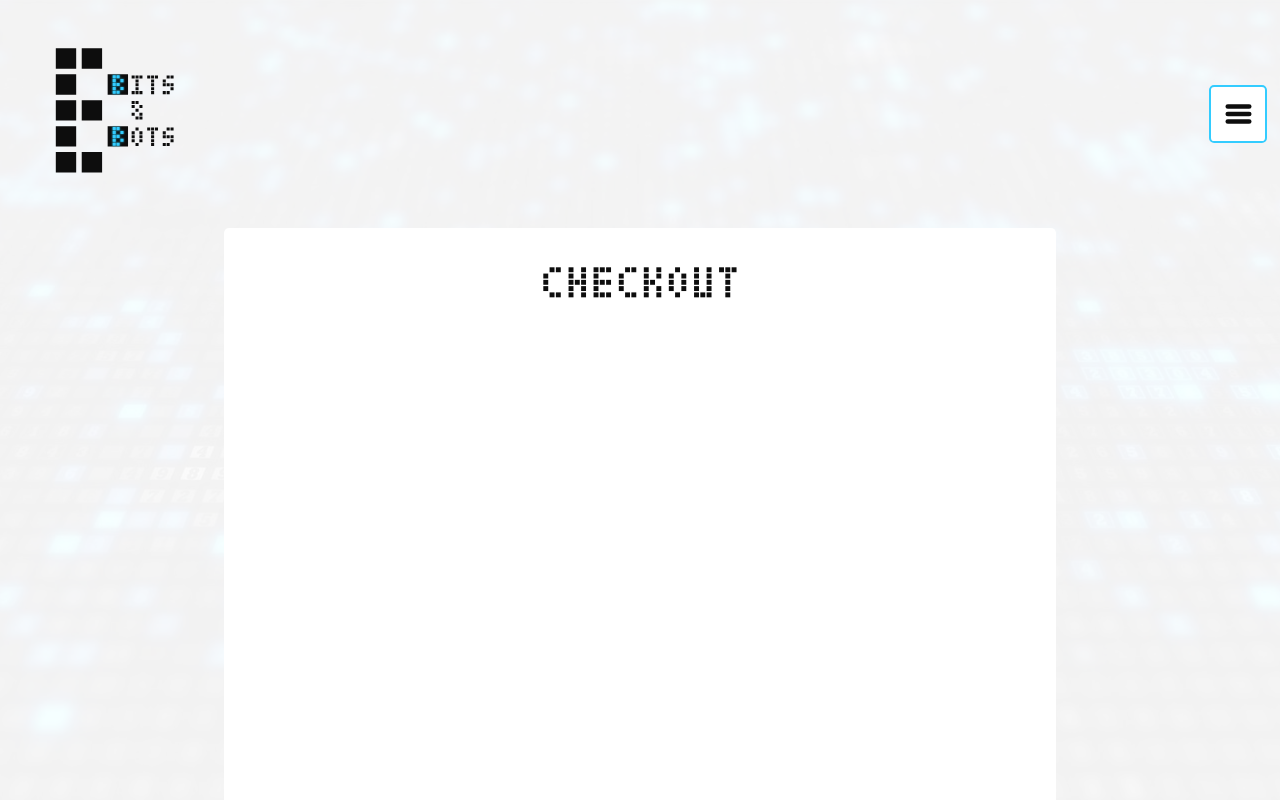
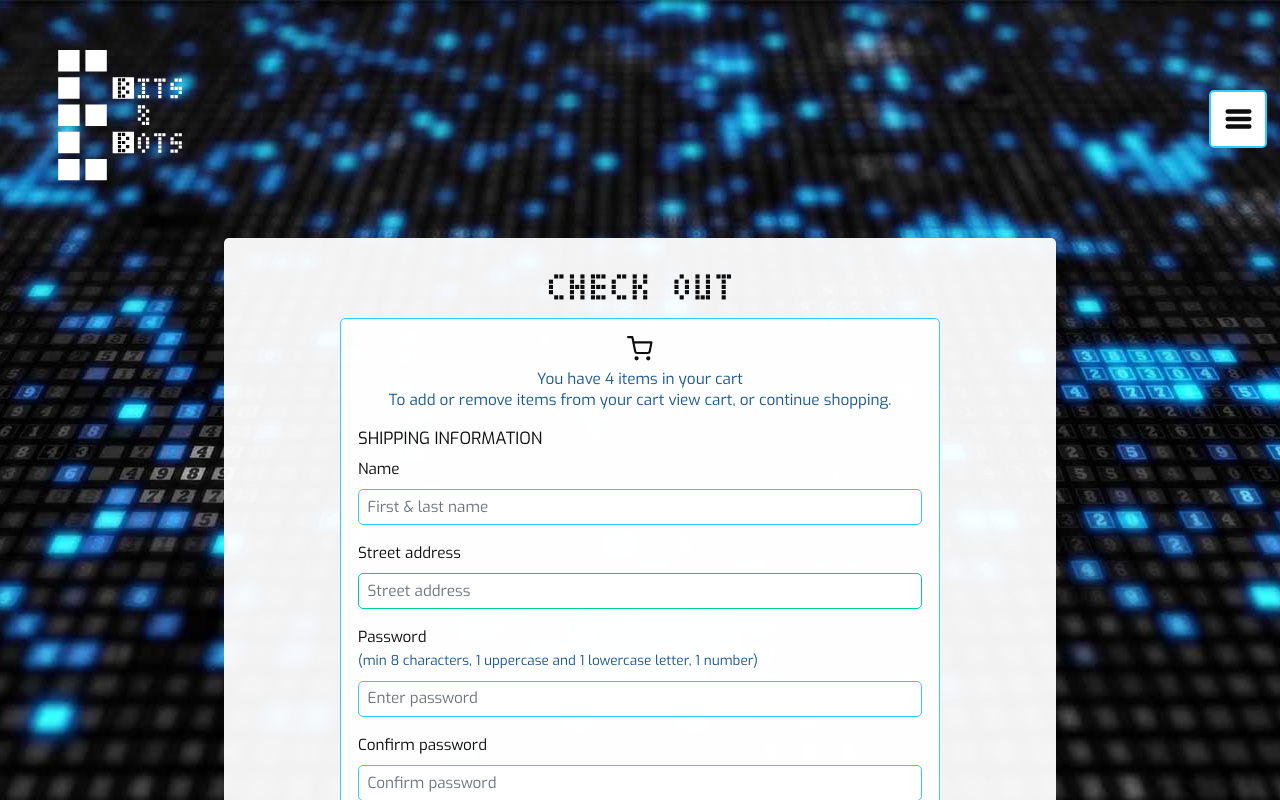
Before and after one commit to VisueltSett/26-06-2022_resit-project-exam-2-visueltsett, a React (Create React App) app: page / in a window 1280 px wide. Shown: the top 800 px of the page. Built offline with nearby package versions, Linux system fonts and the light colour scheme.

Commit message:
style edits background and checkout

```diff
--- /dev/null
+++ b/src/components/form/CheckoutForm.jsx
@@ -0,0 +1,162 @@
+import React from "react";
+import Heading from "../heading/Heading";
+import Form from "react-bootstrap/Form";
+import Container from "react-bootstrap/Container";
+import formStyles from "./Form.module.scss";
+import BtnPrimary from "../buttons/BtnPrimary";
+import { FiShoppingCart } from "react-icons/fi";
+
+import { useFormik } from "formik";
+import { checkoutSchema } from "./Schemas";
+
+const onSubmit = async (values, actions) => {
+	console.log(values);
+	console.log(actions);
+	await new Promise((resolve) => setTimeout(resolve, 1000));
+	actions.resetForm();
+};
+
+function CheckoutForm() {
+	const {
+		values,
+		errors,
+		touched,
+		isSubmitting,
+		handleChange,
+		handleBlur,
+		handleSubmit,
+	} = useFormik({
+		initialValues: {
+			name: "",
+			streetAddress: "",
+			city: "",
+			postalCode: "",
+			country: "",
+		},
+		validationSchema: checkoutSchema,
+		onSubmit,
+	});
+
+	console.log(errors);
+
+	return (
+		<Form
+			className={`${formStyles.form} ${formStyles.checkoutForm}`}
+			onSubmit={handleSubmit}
+		>
+			<Container className={formStyles.shoppingCart}>
+				<FiShoppingCart />
+				<h5>You have 4 items in your cart</h5>
+				<h5>
+					To add or remove items from your cart view cart, or continue shopping.
+				</h5>
+			</Container>
+			<Heading title="Shipping information" size="3" />
+			<Form.Group className="mb-3" controlId="name">
+				<Form.Label>Name</Form.Label>
+				<Form.Control
+					value={values.name}
+					onChange={handleChange}
+					onBlur={handleBlur}
+					className={
+						errors.name && touched.name
+							? `${formStyles.formControlError}`
+							: !errors.name && touched.name
+							? `${formStyles.formControlSuccess}`
+							: ""
+					}
+					name="name"
+					type="text"
+					placeholder="First &amp; last name"
+				/>
+				{errors.name && touched.name && (
+					<p className={formStyles.error}>{errors.name}</p>
+				)}
+			</Form.Group>
+			<Form.Group className="mb-3" controlId="streetAddress">
+				<Form.Label>Street address</Form.Label>
+				<Form.Control
+					value={values.streetAddress}
+					onChange={handleChange}
+					onBlur={handleBlur}
+					className={
+						errors.streetAddress && touched.streetAddress
+							? `${formStyles.formControlError}`
+							: !errors.streetAddress && !touched.streetAddress
+							? `${formStyles.formControlSuccess}`
+							: ""
+					}
+					name="streetAddress"
+					type="text"
+					placeholder="Street address"
+				/>
+				{errors.streetAddress && !touched.streetAddresse && (
+					<p className={formStyles.error}>{errors.streetAddress}</p>
+				)}
+			</Form.Group>
+			<Form.Group className="mb-3" controlId="password">
+				<Form.Label>
+					Password <br />
+					<span className={formStyles.formNote}>
+						(min 8 characters, 1 uppercase and 1 lowercase letter, 1 number)
+					</span>
+				</Form.Label>
+				<Form.Control
+					value={values.password}
+					onChange={handleChange}
+					onBlur={handleBlur}
+					className={
+						errors.password && touched.password
+							? `${formStyles.formControlError}`
+							: !errors.password && touched.password
+							? `${formStyles.formControlSuccess}`
+							: ""
+					}
+					name="password"
+					type="password"
+					placeholder="Enter password"
+				/>
+				{errors.password && touched.password && (
+					<p className={formStyles.error}>{errors.password}</p>
+				)}
+			</Form.Group>
+			<Form.Group className="mb-3" controlId="confirmPassword">
+				<Form.Label>Confirm password</Form.Label>
+				<Form.Control
+					value={values.confirmPassword}
+					onChange={handleChange}
+					onBlur={handleBlur}
+					className={
+						errors.confirmPassword && touched.confirmPassword
+							? `${formStyles.formControlError}`
+							: !errors.confirmPassword && touched.confirmPassword
+							? `${formStyles.formControlSuccess}`
+							: ""
+					}
+					name="confirmPassword"
+					type="password"
+					placeholder="Confirm password"
+				/>
+				{errors.confirmPassword && touched.confirmPassword && (
+					<p className={formStyles.error}>{errors.confirmPassword}</p>
+				)}
+			</Form.Group>
+			<BtnPrimary
+				buttonLabel="Check out"
+				disabled={
+					isSubmitting ||
+					!touched.email ||
+					!touched.password ||
+					errors.email ||
+					errors.password
+						? true
+						: !errors.email && !errors.password
+						? false
+						: true
+				}
+			/>
+		</Form>
+	);
+}
+
+export default CheckoutForm;
--- a/src/components/form/Form.module.scss
+++ b/src/components/form/Form.module.scss
@@ -4,7 +4,7 @@
 .form {
 	background: map-get($bitsbotsColors, "white-light");
 	border-radius: 0.3rem;
-	border: 0.15rem solid map-get($bitsbotsColors, "light-blue");
+	border: 0.05rem solid map-get($bitsbotsColors, "light-blue");
 	max-width: 100vw;
 	min-height: 320px;
 	padding: 1rem;
@@ -40,6 +40,34 @@
 	}
 }
 
+.checkoutForm {
+	@extend .registerForm;
+
+	text-align: left;
+	min-height: 600px !important;
+
+	@media (min-width: 860px) {
+		min-width: 600px !important;
+		max-width: 600px !important;
+		height: 600px;
+	}
+}
+
+.shoppingCart {
+	@include flexboxCenterColumn;
+	text-align: center;
+
+	margin: 0 auto 1rem !important;
+
+	svg {
+		font-size: 1.5rem !important;
+		margin-bottom: 0.5rem !important;
+	}
+	h5 {
+		margin-bottom: 0.15rem !important;
+	}
+}
+
 .formControlError {
 	border: 0.1rem solid map-get($bitsbotsColors, "error") !important;
 }
--- a/src/components/navigation/Navigation.jsx
+++ b/src/components/navigation/Navigation.jsx
@@ -18,9 +18,9 @@ function Navigation() {
 						<Navbar.Brand href="#">
 							{" "}
 							<img
-								src="../../../images/bitsbotslogo-black.svg"
-								width="190"
-								height="200"
+								src="../../../images/bitsbotslogo-white.svg"
+								width="200"
+								height="210"
 								className="d-inline-block align-top"
 								alt="Bitsbots logo"
 							/>
--- a/src/pages/Checkout.jsx
+++ b/src/pages/Checkout.jsx
@@ -1,11 +1,13 @@
 import React from "react";
 import Heading from ".././components/heading/Heading";
+import CheckoutForm from "../components/form/CheckoutForm";
 import Container from "react-bootstrap/Container";
 
 function Checkout() {
 	return (
 		<Container className="whiteBgContainer">
-			<Heading title="Checkout" />
+			<Heading title="Check out" />
+			<CheckoutForm />
 		</Container>
 	);
 }
--- a/src/styles/_custom-variables.scss
+++ b/src/styles/_custom-variables.scss
@@ -17,6 +17,7 @@ $bitsbotsColors: (
 	"black": $black,
 	"white-full": $white,
 	"white-light": rgba(255, 255, 255, 0.95),
+	"white-overlay-bg": rgba(255, 255, 255, 0),
 	"grey": $gray,
 	"warning": $warning,
 	"error": $error,
@@ -37,10 +38,11 @@ $fontWeight: (
 
 $font-size-base: 0.9rem;
 
-$h1-font-size: $font-size-base * 3;
-$h2-font-size: $font-size-base * 1.5;
-$h3-font-size: $font-size-base * 1.25;
-$h4-font-size: $font-size-base * 1.25;
+$h1-font-size: $font-size-base * 2.5;
+$h2-font-size: $font-size-base * 1.25;
+$h3-font-size: $font-size-base * 1.1;
+$h4-font-size: $font-size-base * 1.1;
+$h5-font-size: $font-size-base;
 
 //Navigation
 $nav-link-font-size: $h4-font-size;
@@ -72,7 +74,7 @@ $link-hover-decoration: underline;
 $link-color: map-get($bitsbotsColors, "dark-blue");
 
 //Borders, Forms, Inputs & Buttons
-$border-width: 0.15rem;
+$border-width: 0.05rem;
 $border-color: map-get($bitsbotsColors, "light-blue");
 $border-radius: 0.3rem;
 $border-radius-sm: 0.3rem;
--- a/src/styles/globals.scss
+++ b/src/styles/globals.scss
@@ -32,8 +32,8 @@ body {
 	font-weight: $font-weight-base;
 	color: $body-color;
 	background: linear-gradient(
-			map-get($bitsbotsColors, "white-light"),
-			map-get($bitsbotsColors, "white-light")
+			map-get($bitsbotsColors, "white-overlay-bg"),
+			map-get($bitsbotsColors, "white-overlay-bg")
 		),
 		url(../../public/images/bitsbots_tech_background_420x976.jpg) top center;
 	background-repeat: no-repeat;
@@ -41,8 +41,8 @@ body {
 
 	@media (min-width: 420px) {
 		background: linear-gradient(
-				map-get($bitsbotsColors, "white-light"),
-				map-get($bitsbotsColors, "white-light")
+				map-get($bitsbotsColors, "white-overlay-bg"),
+				map-get($bitsbotsColors, "white-overlay-bg")
 			),
 			url(../../public/images/bitsbots_tech_background_768x864.jpg) top center;
 	}
@@ -50,24 +50,24 @@ body {
 	@media (min-width: 768px) {
 		font-size: 17px;
 		background: linear-gradient(
-				map-get($bitsbotsColors, "white-light"),
-				map-get($bitsbotsColors, "white-light")
+				map-get($bitsbotsColors, "white-overlay-bg"),
+				map-get($bitsbotsColors, "white-overlay-bg")
 			),
 			url(../../public/images/bitsbots_tech_background_1080x1215.jpg) top center;
 	}
 
 	@media (min-width: 1080px) {
 		background: linear-gradient(
-				map-get($bitsbotsColors, "white-light"),
-				map-get($bitsbotsColors, "white-light")
+				map-get($bitsbotsColors, "white-overlay-bg"),
+				map-get($bitsbotsColors, "white-overlay-bg")
 			),
 			url(../../public/images/bitsbots_tech_background_1490x1676.jpg) top center;
 	}
 
 	@media (min-width: 1490px) {
 		background: linear-gradient(
-				map-get($bitsbotsColors, "white-light"),
-				map-get($bitsbotsColors, "white-light")
+				map-get($bitsbotsColors, "white-overlay-bg"),
+				map-get($bitsbotsColors, "white-overlay-bg")
 			),
 			url(../../public/images/bitsbots_tech_background_1920x2160.jpg) top center;
 	}
@@ -77,21 +77,14 @@ h1 {
 	font-family: $font-family-monospace;
 }
 
-h2 {
-	font-weight: $font-weight-normal !important;
-}
-
-h3,
-h5 {
-	font-weight: map-get($fontWeight, "medium");
-}
-
 h2,
 h3 {
+	font-weight: $font-weight-normal !important;
 	text-transform: uppercase;
 }
 
 h5 {
+	font-weight: $font-weight-normal !important;
 	color: map-get($bitsbotsColors, "dark-blue");
 }
 
@@ -107,7 +100,7 @@ a {
 }
 
 .whiteBgContainer {
-	background-color: map-get($bitsbotsColors, "white-full");
+	background-color: map-get($bitsbotsColors, "white-light");
 	max-width: 100vw;
 	min-height: 600px;
 	text-align: left;
@@ -148,7 +141,7 @@ a {
 	border: 0.15rem solid map-get($bitsbotsColors, "light-blue") !important;
 	text-shadow: none !important;
 	text-decoration: underline !important;
-	background: map-get($bitsbotsColors, "white-light") !important;
+	background: map-get($bitsbotsColors, "white-overlay-bg") !important;
 }
 
 ul.nav-tabs {
```
Also changed, not shown: src/components/form/Checkout.jsx (deleted, +0 -7 lines).
